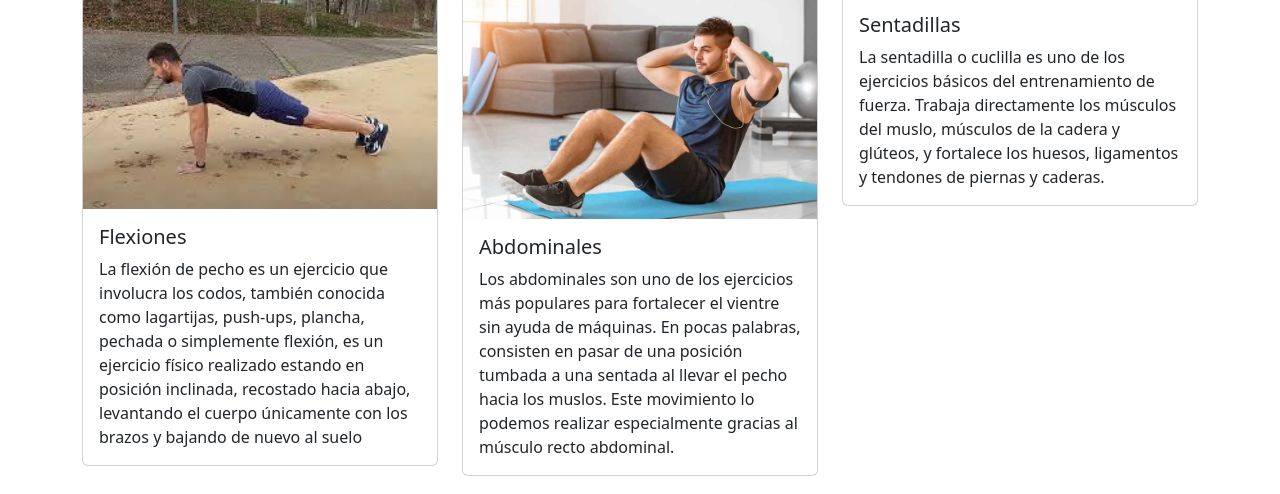
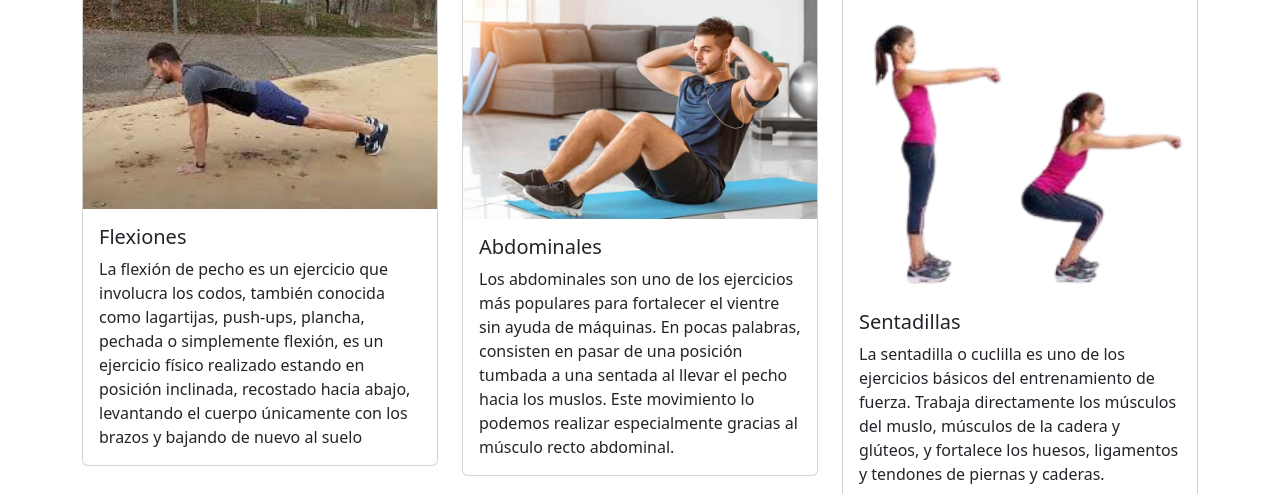
Before and after one commit to WebaMishu/web, a plain HTML site: page index.html in a window 1280 px wide. Shown: the part 704-1198 px from the top of the page. Drawn offline with nearby package versions, Linux system fonts and the light colour scheme.

Commit message:
Update index.html

```diff
--- a/index.html
+++ b/index.html
@@ -165,7 +165,7 @@
                         </div>
                         <div class="col">
                             <div class="card">
-                                <img src="img/f1.jpg" class="card-img-top" alt="..." />
+                                <img src="img/f1.png" class="card-img-top" alt="..." />
                                 <div class="card-body">
                                     <h5 class="card-title">Sentadillas</h5>
                                     <p class="card-text">
```
